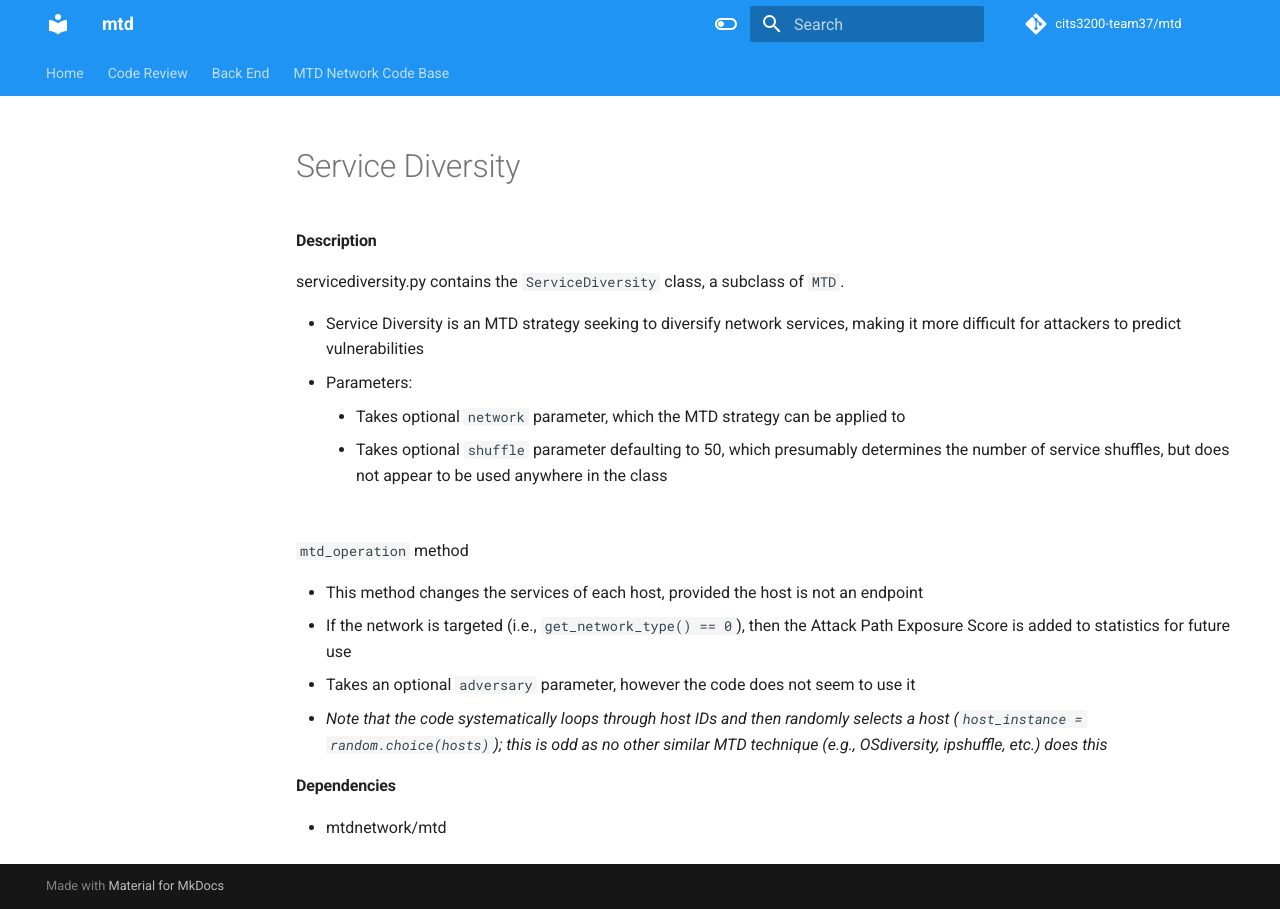
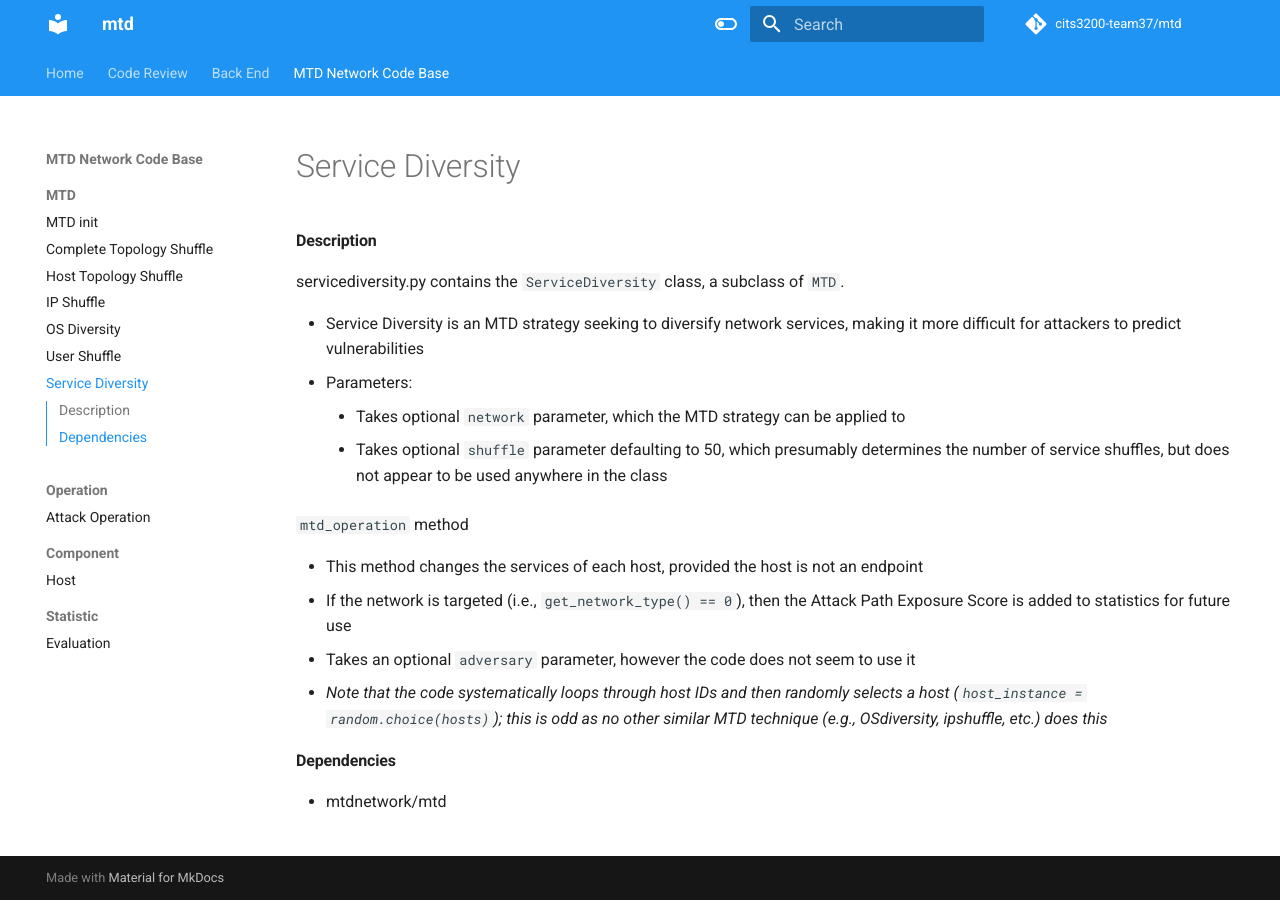
Before and after one commit to cits3200-team37/mtd, an MkDocs documentation site: the page built from server/Documentation/docs/mtdnetwork/mtd/servicediversity.md, in a window 1280 px wide. Built offline with MkDocs 1.6.1 and Material for MkDocs 9.7.7, drawn with Linux system fonts in a browser that asks for light colours; comment, search, counter and statistics services are not loaded.

Commit message:
add service diversity to mkdocs path

```diff
--- a/server/Documentation/docs/mtdnetwork/mtd/servicediversity.md
+++ b/server/Documentation/docs/mtdnetwork/mtd/servicediversity.md
@@ -8,7 +8,7 @@ servicediversity.py contains the `ServiceDiversity` class, a subclass of `MTD`.
     - Takes optional `network` parameter, which the MTD strategy can be applied to
     - Takes optional `shuffle` parameter defaulting to 50, which presumably determines the number of service shuffles, but does not appear to be used anywhere in the class
 
-<br>
+
 `mtd_operation` method
 
 - This method changes the services of each host, provided the host is not an endpoint
--- a/server/Documentation/mkdocs.yml
+++ b/server/Documentation/mkdocs.yml
@@ -54,6 +54,7 @@ nav:
           - IP Shuffle: mtdnetwork/mtd/ipshuffle.md
           - OS Diversity: mtdnetwork/mtd/osdiversity.md
           - User Shuffle: mtdnetwork/mtd/usershuffle.md
+          - Service Diversity: mtdnetwork/mtd/servicediversity.md
       - Operation:
           - Attack Operation: mtdnetwork/operation/attack_operation.md
       - Component:
```
